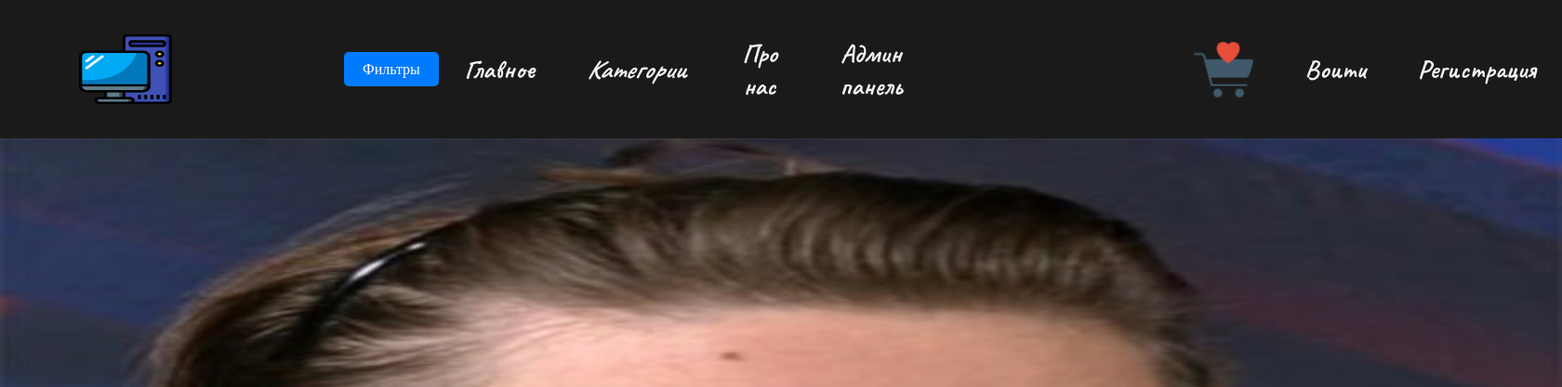
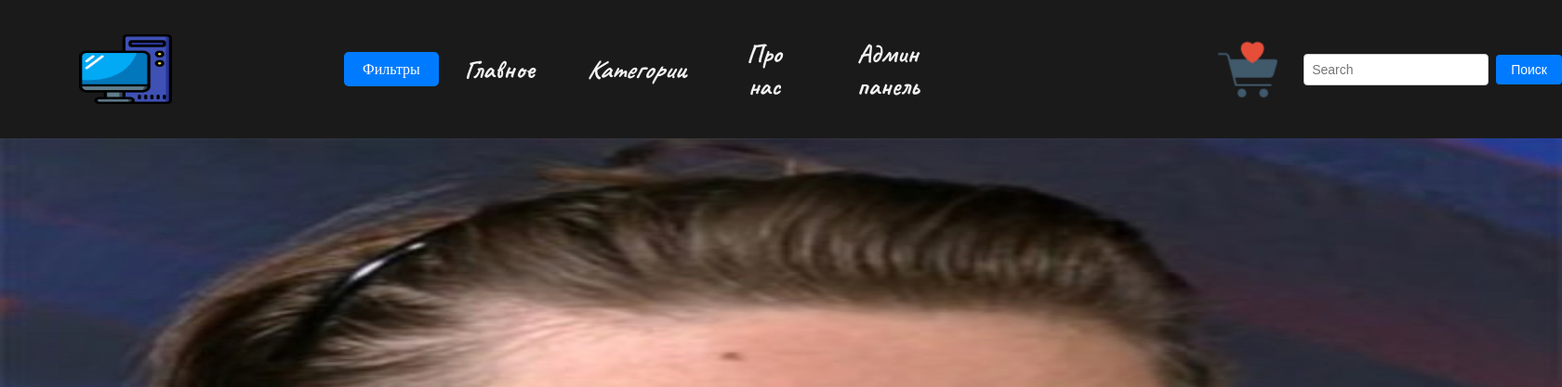
Before and after one commit to ZydexAmater/Django-test, a Django app: page / in a window 1680 px wide; the page is wider, and only the part inside the window is pictured. Shown: the top 417 px of that part at 93% size. Run offline with Django 4.2, Linux system fonts and the light colour scheme; data that the repository does not hold is empty; parts of the project's set-up code (start-up, migrations or seed data) failed here and were passed over.

Commit message:
Search goods by Q model

```diff
--- a/capital/goods/urls.py
+++ b/capital/goods/urls.py
@@ -4,6 +4,7 @@ from goods import views
 app_name = 'goods'
 
 urlpatterns = [
+    path('search/', views.catalog, name='search'),
     path('<slug:category_slug>/', views.catalog, name='index'),
     path('product/<slug:product_slug>/', views.product, name='product'),
     path('cart/', views.cart, name='cart')
--- a/capital/goods/views.py
+++ b/capital/goods/views.py
@@ -2,6 +2,7 @@ from django.http import Http404
 from django.shortcuts import get_list_or_404, render
 from django.core.paginator import Paginator
 
+from goods.utils import query_search
 from goods.models import Products
 
 
@@ -9,10 +10,13 @@ def catalog(request, category_slug=None):
     page = request.GET.get('page', 1)
     on_sale = request.GET.get('on_sale')
     order_by = request.GET.get('order_by')
+    query = request.GET.get('q')
 
     try:
         if category_slug == 'all':
             goods = Products.objects.all()
+        elif query:
+            goods = query_search(query)
         else:
             goods = Products.objects.filter(category__slug=category_slug)
             if not goods.exists():
--- a/capital/zydex/static/css/main.css
+++ b/capital/zydex/static/css/main.css
@@ -126,6 +126,43 @@ body {
     float: right;
     padding-right: 50px;
 }
+
+.search-form {
+    display: flex;
+    align-items: center;
+    gap: 8px;
+}
+
+.search-input {
+    padding: 8px;
+    border: 1px solid #ccc;
+    border-radius: 4px;
+    font-size: 14px;
+    flex: 1;
+    outline: none;
+    transition: border-color 0.2s;
+}
+
+.search-input:focus {
+    border-color: #007bff;
+    box-shadow: 0 0 4px rgba(0, 123, 255, 0.5);
+}
+
+.search-button {
+    padding: 8px 16px;
+    background-color: #007bff;
+    color: #fff;
+    border: none;
+    border-radius: 4px;
+    font-size: 14px;
+    cursor: pointer;
+    transition: background-color 0.2s;
+}
+
+.search-button:hover {
+    background-color: #0056b3;
+}
+
 
 .navbar {
     background-color: #1a1a1a;
--- a/capital/zydex/templates/zydex/base.html
+++ b/capital/zydex/templates/zydex/base.html
@@ -25,13 +25,16 @@
                     <input type="checkbox" id="menu-toggle" class="menu-toggle">
                     <label for="menu-toggle" class="menu-button">Фильтры</label>
                     <div class="menu-content">
-                        {% if slug_url %}
+                        {% if slug_url and request.GET.q %}
                         <form action="{% url 'catalog:index' slug_url|default:'' %}"  method="get" class="menu-form">
                         {% else %}
                         <form action=""  method="get" class="menu-form">
                         {% endif %}
                             <div class="menu-item">
                                 <input type="checkbox" id="on-sale" class="menu-checkbox" name="on_sale" value="on" {% if request.GET.on_sale %}checked{% endif %}>
+                                {% if request.GET.on_sale %}
+                                    <input type="hidden" name="q" value="{{ request.GET.q }}">
+                                {% endif %}
                                 <label for="on-sale" class="menu-label">Товары по акции</label>
                             </div>
                             <p class="menu-title">Сортировать:</p>
@@ -64,8 +67,12 @@
                 <a href="{% url 'zydex:about' %}">Про нас</a>
                 <a href="{% url 'admin:index' %}">Админ панель</a>
                 <a href="{% url 'goods:cart' %}"><img src="{% static "images/basket.png" %}" alt="" class="img-logo-2"></a>
-                <a href="" class="login">Воити</a>
-                <a href="" class="register">Регистрация</a>
+                <form action="{% url 'catalog:search' %}" method="get" class="search-form" role="search">
+                    <input type="text" name="q" placeholder="Search" class="search-input">
+                    <button type="submit" class="search-button">Поиск</button>
+                </form>
+                <!--<a href="" class="login">Воити</a>
+                <a href="" class="register">Регистрация</a>-->
             </div>
             {% block slide %}
             {% endblock %}
```
Also changed, not shown: capital/goods/utils.py (added, +16 -0 lines).
